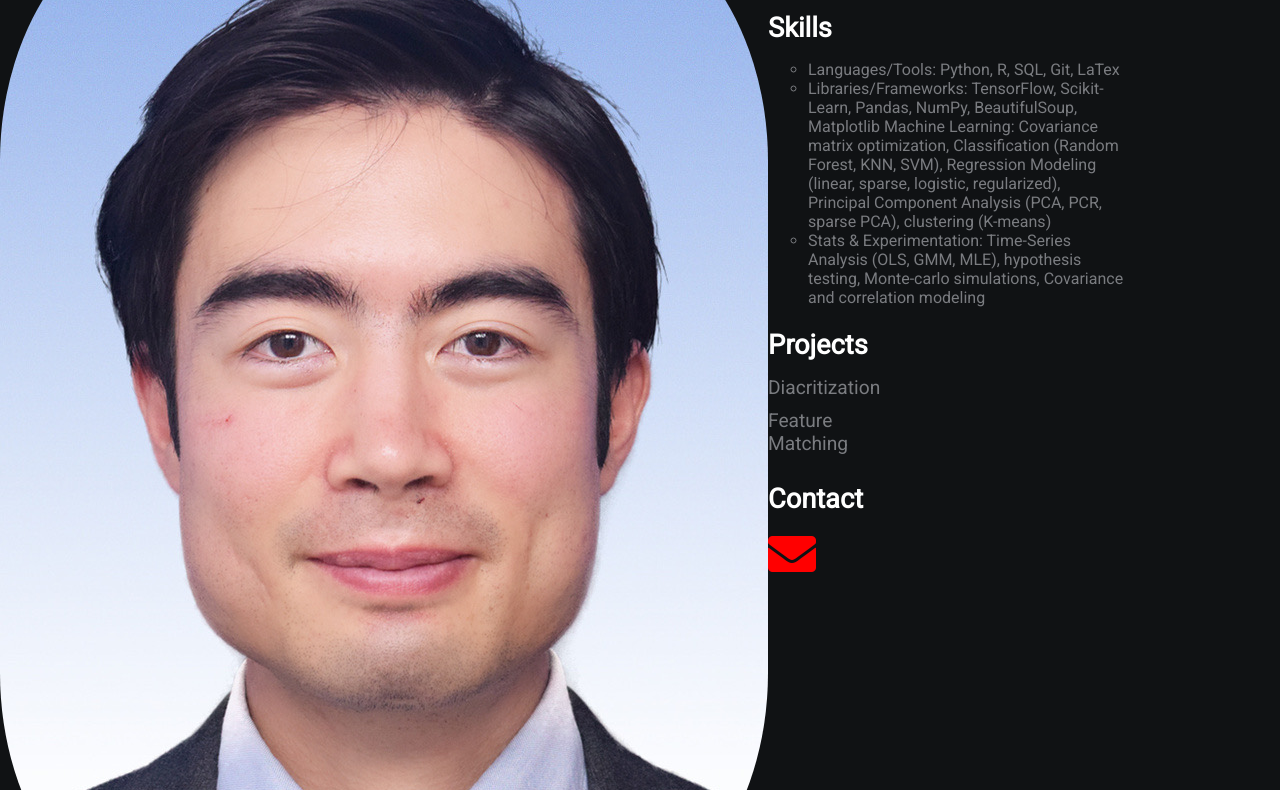
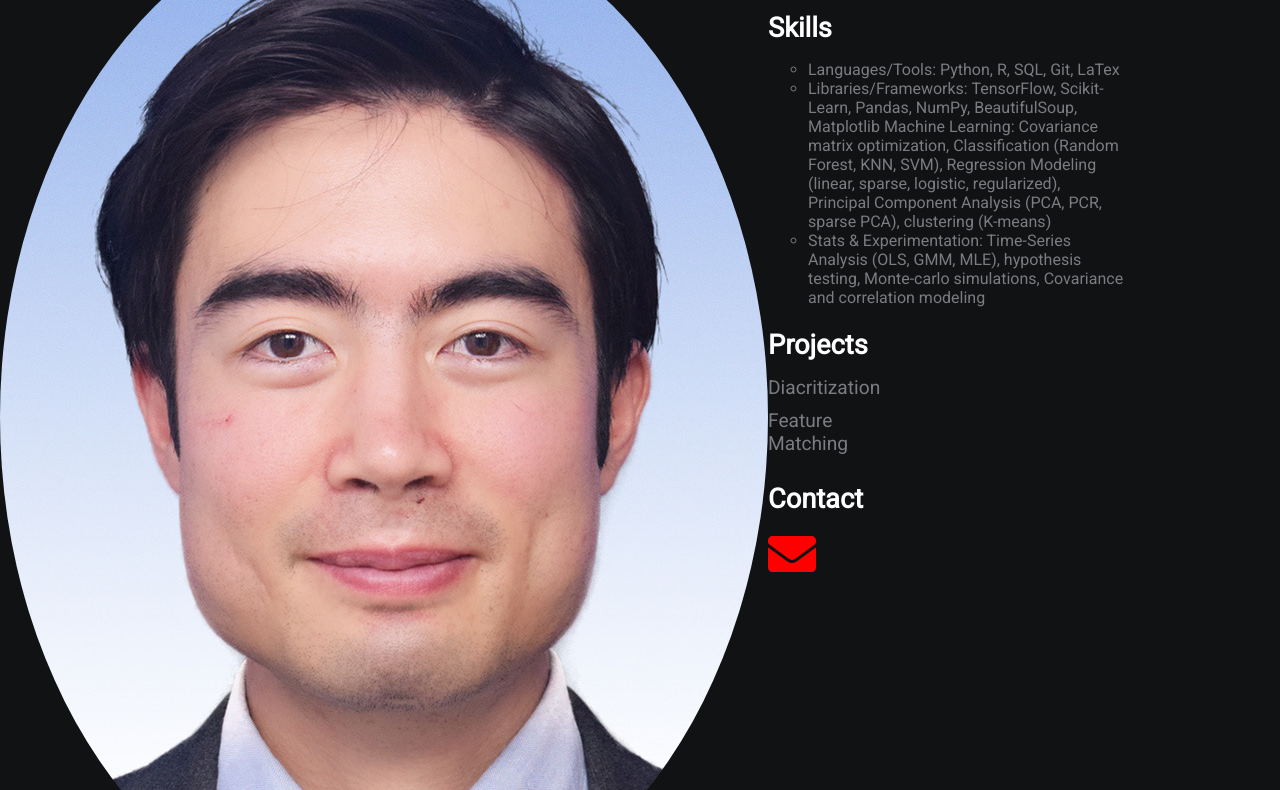
Before and after one commit to tatkins20/tatkins20.github.io, a plain HTML site: page index.html in a window 1280 px wide. Shown: the part 415-1205 px from the top of the page. Drawn offline with Linux system fonts and the light colour scheme.

Commit message:
Update index.html

```diff
--- a/index.html
+++ b/index.html
@@ -9,12 +9,12 @@
     <title>Trevor Atkins</title>
 </head>
 <style>
-    img {border-radius: 25%;}
+    img {border-radius: 50%;}
 </style>
 <body>
     <div class="grid-2">
         <div class="section-1">
-            <img src="headshot.png" alt="profile headshot">
+            <img src="headshot.png" alt="profile headshot", class="avatar">
             <h2>Trevor Atkins</h2>
             <a href="https://www.google.com/maps/place/Charlotte,+NC/"><i class="fa fa-map-marker"></i></a>
             <a href="https://www.linkedin.com/in/trevor-atkins/"><i class="fab fa-linkedin"></i></a>
```
